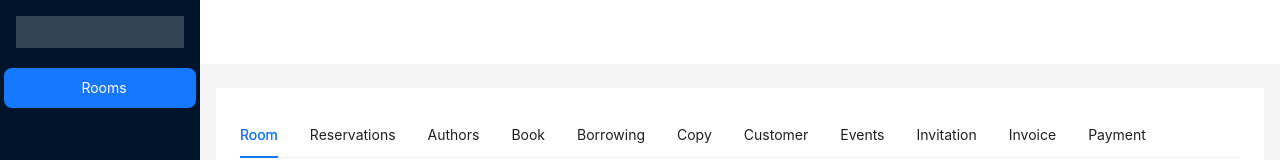
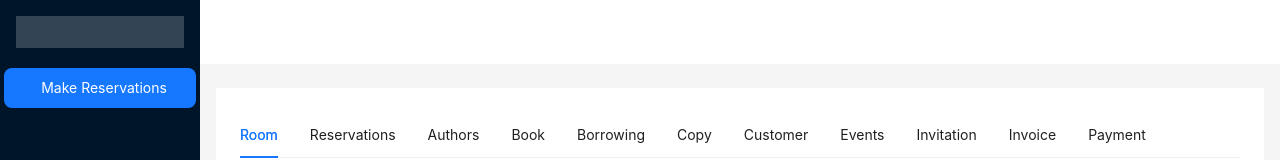
Before and after one commit to 1mgroot/Database-Project, a React (Create React App) app in the folder frontend/: page /home in a window 1280 px wide. Shown: the top 160 px of the page. Built offline with nearby package versions, Linux system fonts and the light colour scheme; no server answers.

Commit message:
homepage navigation to reservation

```diff
--- a/frontend/src/pages/Home.jsx
+++ b/frontend/src/pages/Home.jsx
@@ -12,22 +12,25 @@ import EventList from '../components/EventList';
 import InvitationList from '../components/InvitationList';
 import InvoiceList from '../components/InvoiceList';
 import PaymentList from '../components/PaymentList';
+import { useNavigate } from 'react-router-dom';
 
 const { Header, Content, Footer, Sider } = Layout;
 
 const items = [
     {
         key: "1",
-        label:"Rooms",
+        label:"Make Reservations",
     }
 ]
 const Home = () => {
   const {
     token: { colorBgContainer },
   } = theme.useToken();
+  const navigate = useNavigate();
 
   const onClick = (e) => {
     console.log('click ', e);
+    navigate("/reservation");
   };
 
   return (
--- a/frontend/src/routes.js
+++ b/frontend/src/routes.js
@@ -2,7 +2,7 @@ import { useRoutes } from "react-router-dom";
 import Home from "./pages/Home";
 
 import Login from "./pages/Login";
-import Reservation from "./pages/reservation";
+import Reservation from "./pages/Reservation";
 
 
 export default function Router() {
```
